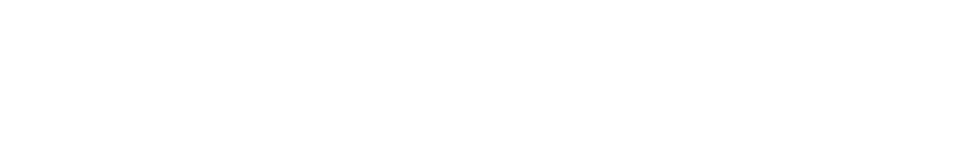
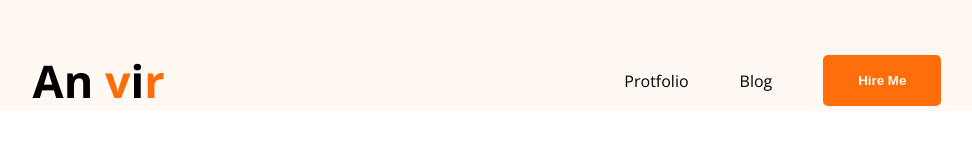
Before and after one commit to suvo753/first-protfolio, a plain HTML site: page index.html in a window 1280 px wide. Shown: the whole page, without its empty margins (153-1125 px from the left). Drawn offline with nearby package versions, Linux system fonts and the light colour scheme.

Commit message:
Design Navbar and Styled according to design

```diff
--- a/index.html
+++ b/index.html
@@ -4,8 +4,29 @@
     <meta charset="UTF-8">
     <meta name="viewport" content="width=device-width, initial-scale=1.0">
     <title>Anvir's Protfolio</title>
+    <link rel="stylesheet" href="styles/protfolio.css">
+
+
+<link rel="preconnect" href="https://fonts.googleapis.com">
+<link rel="preconnect" href="https://fonts.gstatic.com" crossorigin>
+<link href="https://fonts.googleapis.com/css2?family=Open+Sans:ital,wght@0,300..800;1,300..800&display=swap" rel="stylesheet">
+
+
 </head>
-<body>
+<body class="font-open-sans">
+
+    <header>
+        <nav>
+            <div class="logo">
+                <h2>An <span class="color-primary">v</span>i<span class="color-primary">r</span></h2>
+            </div>
+            <ul class="menu">
+                <li><a href="">Protfolio</a></li>
+                <li><a href="">Blog</a></li>
+                <li><button class="btn">Hire Me</button></li>
+            </ul>
+        </nav>
+    </header>
 
 
 
--- /dev/null
+++ b/styles/protfolio.css
@@ -0,0 +1,64 @@
+/* body{
+    background-color: aqua;
+} */
+
+*{
+    margin: 0%;
+    padding: 0%;
+    box-sizing: border-box;
+}
+
+
+.font-open-sans {
+  font-family: "Open Sans", sans-serif;
+  font-optical-sizing: auto;
+
+}
+
+.color-primary{
+    color: #FD6E0A;
+}
+
+
+.logo h2{
+
+    font-size: 45px;
+    font-weight: 90px;
+
+
+}
+header{
+    background-color: #FFF8F3;
+    padding-top: 50px;
+}
+
+nav{
+    width: 71%;
+    max-width: 1140%;
+    margin: 0 auto;
+    display: flex;
+    justify-content: space-between;
+    align-items: center;
+}
+
+nav .menu{
+    display: flex;
+    list-style-type: none;
+    gap: 51px;
+    align-items: center;
+
+}
+
+.btn{
+    border: none;
+    padding: 18px 35px ;
+    border-radius: 5px;
+    background-color: #FD6E0A;
+    color: #FFF8F3;
+    font-weight: bold;
+}
+
+nav .menu li a{
+    text-decoration: none;
+    color: black;
+}
```
